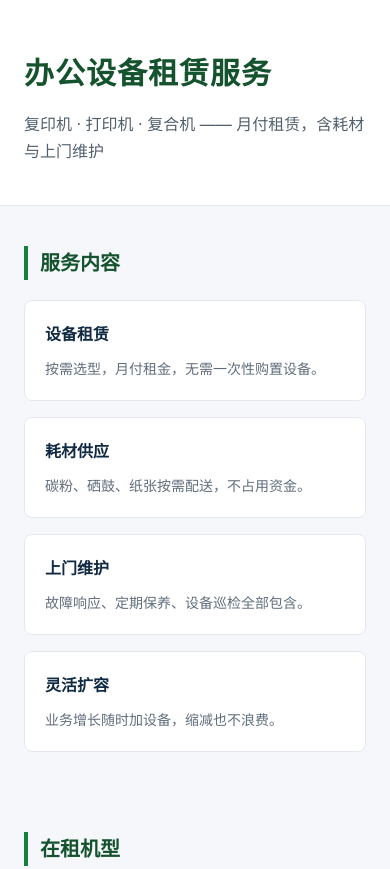
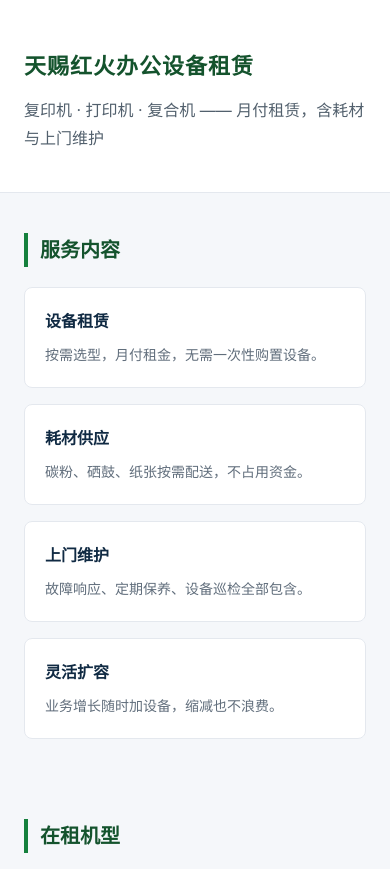
Before and after one commit to zenglu830/tianci-honghuo, a plain HTML site: page index.html in a window 390 px wide. Shown: the top 869 px of the page. Drawn offline with Linux system fonts and the light colour scheme.

Commit message:
Rename brand to Tianci Honghuo office equipment rental

```diff
--- a/index.html
+++ b/index.html
@@ -3,7 +3,7 @@
 <head>
 <meta charset="UTF-8">
 <meta name="viewport" content="width=device-width, initial-scale=1.0">
-<title>办公设备租赁服务</title>
+<title>天赐红火办公设备租赁 - 复印机·打印机·复合机</title>
 <style>
   * { margin: 0; padding: 0; box-sizing: border-box; }
   body {
@@ -18,7 +18,7 @@
     border-bottom: 1px solid #e4e8ee;
     padding: 48px 0 40px;
   }
-  header h1 { font-size: 30px; letter-spacing: 1px; color: #14532d; }
+  header h1 { font-size: clamp(22px, 5vw, 30px); letter-spacing: 1px; color: #14532d; }
   header p { margin-top: 12px; color: #52606d; font-size: 16px; }
   section { padding: 40px 0; }
   h2 {
@@ -92,7 +92,7 @@
 <body>
 <header>
   <div class="wrap">
-    <h1>办公设备租赁服务</h1>
+    <h1>天赐红火办公设备租赁</h1>
     <p>复印机 · 打印机 · 复合机 —— 月付租赁，含耗材与上门维护</p>
   </div>
 </header>
@@ -187,7 +187,7 @@
 </div>
 
 <footer>
-  <div class="wrap">办公设备租赁 · 本页面由 GitHub Pages 托管</div>
+  <div class="wrap">天赐红火办公设备租赁 · 广州市黄埔区 · 电话 13112212006</div>
 </footer>
 </body>
 </html>
```
Also changed, not shown: 1 other file.
